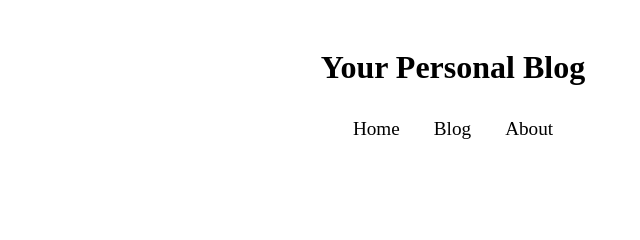
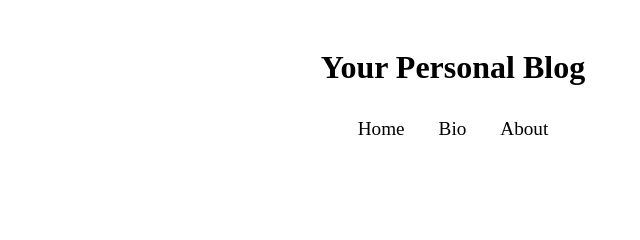
Before and after one commit to 19sx/19sx.github.io, a plain HTML site: page index.html in a window 1280 px wide. Shown: the top 240 px of the page, 187-827 px from the left. Drawn offline with Linux system fonts and the light colour scheme.

Commit message:
Update index.html

```diff
--- a/index.html
+++ b/index.html
@@ -9,7 +9,7 @@
       <h1>Your Personal Blog</h1>
       <nav>
          <a href=”https://19sx.github.io/”>Home</a>
-         <a href=”domain.tld/bio”>Blog</a>
+         <a href=”https://e-z.bio/19s”>Bio</a>
          <a href=”domain.tld/social”>About</a>
       </nav>
       </header>
```
